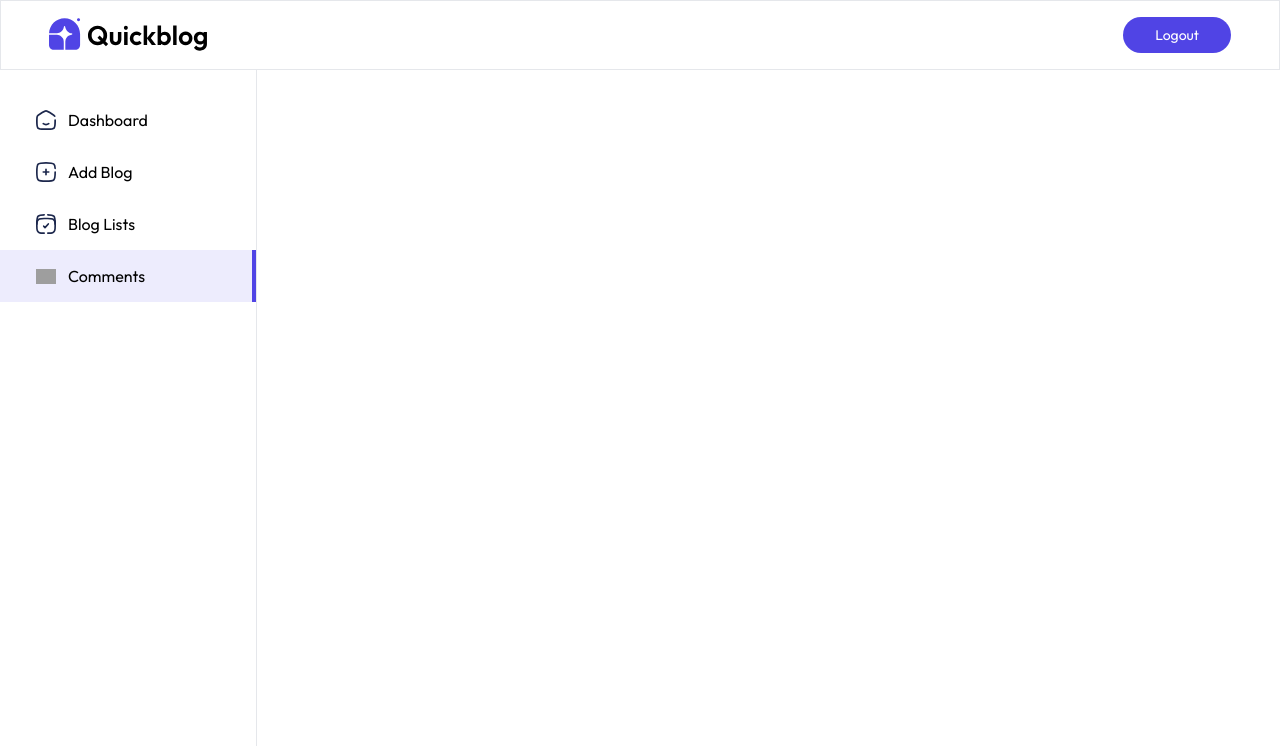
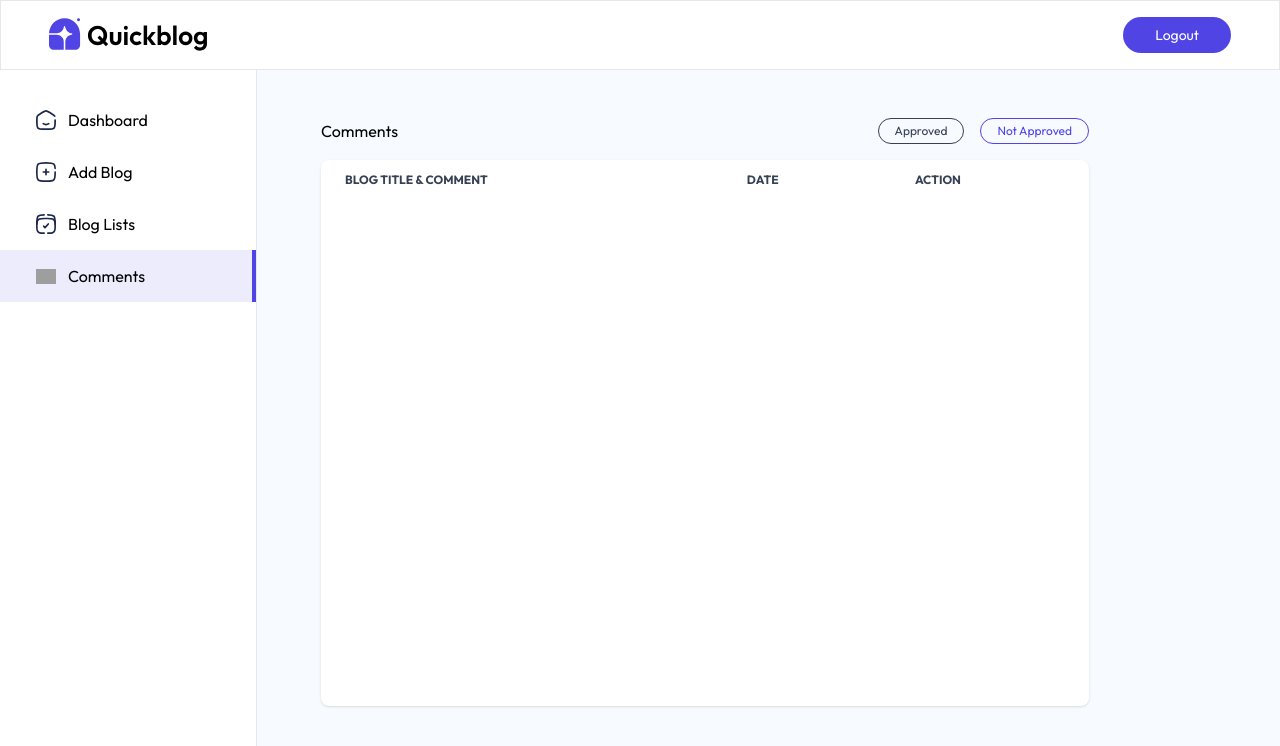
Before and after one commit to syedmusab31/BlogIt, a React (Vite) app in the folder client/: page /admin/Comments in a window 1280 px wide. Shown: the top 746 px of the page. Built offline with nearby package versions, Linux system fonts and the light colour scheme; grey boxes are pictures that could not be loaded; a web font is replaced by a local one.

Commit message:
Built List Blog and Comments for admin dashboard

```diff
--- /dev/null
+++ b/client/src/components/Admin/CommentTableItem.jsx
@@ -0,0 +1,42 @@
+import React from "react";
+import { assets } from "../../assets/assets";
+
+const CommentTableItem = ({ comment, fetchCommets }) => {
+  const { blog, createdAt, _id } = comment;
+  const blogDate = new Date(createdAt);
+  return (
+    <tr className="order-y border-gray-300">
+      <td className="px-6 py-4">
+        <b className="font-medium text-gray-600">Blog</b>:{blog.title}
+        <br />
+        <br />
+        <b className="font-medium text-gray-600">Name</b>:{comment.name}
+        <br />
+        <b className="font-medium text-gray-600">Comment</b>:{comment.content}
+      </td>
+      <td className="px-6 py-4 max-sm:hidden">
+        {blogDate.toLocaleDateString()}
+      </td>
+      <td className="px-6 py-4">
+        <div className="inline-flex ">
+          {!comment.isApproved ? (
+            <img
+              src={assets.tick_icon}
+              className="w-5 hover:scale-110 transition-all cursor-pointer"
+            />
+          ) : (
+            <p className="text-xs border border-green-600 bg-green-100 text-green-600 rounded-full px-3 py-1">
+              Approved
+            </p>
+          )}
+          <img
+            src={assets.bin_icon}
+            className="w-5 hover:scale-110 transition-all cursor-pointer"
+          />
+        </div>
+      </td>
+    </tr>
+  );
+};
+
+export default CommentTableItem;
--- a/client/src/pages/Admin/Comments.jsx
+++ b/client/src/pages/Admin/Comments.jsx
@@ -1,9 +1,38 @@
-import React from 'react'
+import React, { useEffect, useState } from 'react'
+import { comments_data } from '../../assets/assets'
 
 const Comments = () => {
+  const [comments, setComments] = useState([]);
+  const [filter, setFilter] = useState('Not Approved');
+  const fetchComments = async () => {
+    setComments(comments_data)
+  };
+  useEffect(()=>{
+    fetchComments();
+  },[])
   return (
-    <div>
+    <div className='flex-1 pt-5 px-5 sm:pt-12 sm:pl-16 bg-blue-50/50'>
+      <div className='flex justify-between items-center max-w-3xl'>
+        <h1>Comments</h1>
+        <div className='flex gap-4'>
+          <button onClick={()=>{setFilter('Approved')}} className={`shadow-custom-sm border rounded-full px-4 py-1 cursor-pointer text-xs ${filter === 'Approved' ? 'text-primary' : 'text-gray-700'}`} >Approved</button>
+          <button onClick={()=>{setFilter('Not Approved')}} className={`shadow-custom-sm border rounded-full px-4 py-1 cursor-pointer text-xs ${filter === 'Not Approved' ? 'text-primary' : 'text-gray-700'}`} >Not Approved</button>
+          {/* <button className={`shadow-custom-sm border rounded-full px-4 py-1 cursor-pointer text-xs ${filter === 'Not Approved' ? 'bg-blue-500 text-white' : 'bg-white text-blue-500'}`} onClick={() => setFilter('Not Approved')}>Not Approved</button> */}
+        </div>
 
+      </div>
+     <div className='relative h-4/5 max-w-3xl overflow-x-auto mt-4 bg-white rounded-lg shadow scrollbar-hide'>
+     <table className='w-full text-sm text-gray-500'>
+      <thead className='text-xs text-gray-700 text-left uppercase'>
+        <tr>
+          <th scope='col' className='px-6 py-3'>Blog Title & Comment</th>
+          <th scope='col' className='px-6 py-3 max-sm:hidden'>Date</th>
+          <th scope='col' className='px-6 py-3 '>Action</th>
+        </tr>
+      </thead>
+     </table>
+
+     </div>
     </div>
   )
 }
```
